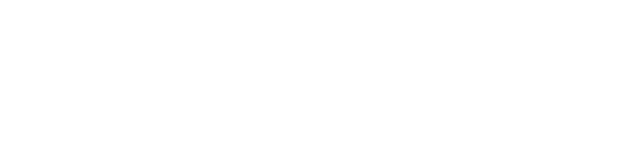
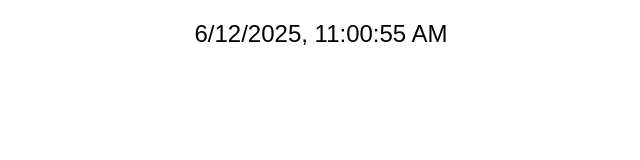
Before and after one commit to acciojob/clock-uniqueatul, a website: page main.html in a window 1280 px wide. Shown: the whole page, without its empty margins (319-959 px from the left). Drawn offline with Linux system fonts and the light colour scheme.

Commit message:
created a submission

```diff
--- a/main.html
+++ b/main.html
@@ -7,6 +7,11 @@
 </head>
 
 <body>
+
+
+  <p id="timer"></p>
+
+
 	<!-- the entire body must be written by student -->
     <script type="text/javascript" src="./script.js">
 </script>
--- a/script.js
+++ b/script.js
@@ -1 +1,13 @@
 //your JS code here. If required.
+function updateClock() {
+  const timerElement = document.getElementById('timer');
+  const now = new Date();
+  const formattedTime = now.toLocaleString(); // Shows both date and time
+  timerElement.textContent = formattedTime;
+}
+
+// Initial call
+updateClock();
+
+// Update every second
+setInterval(updateClock, 1000);
--- a/styles.css
+++ b/styles.css
@@ -1 +1,7 @@
 /*  your css code here. If applicable */
+#timer {
+  font-size: 24px;
+  font-family: Arial, sans-serif;
+  text-align: center;
+  margin-top: 20px;
+}
```
